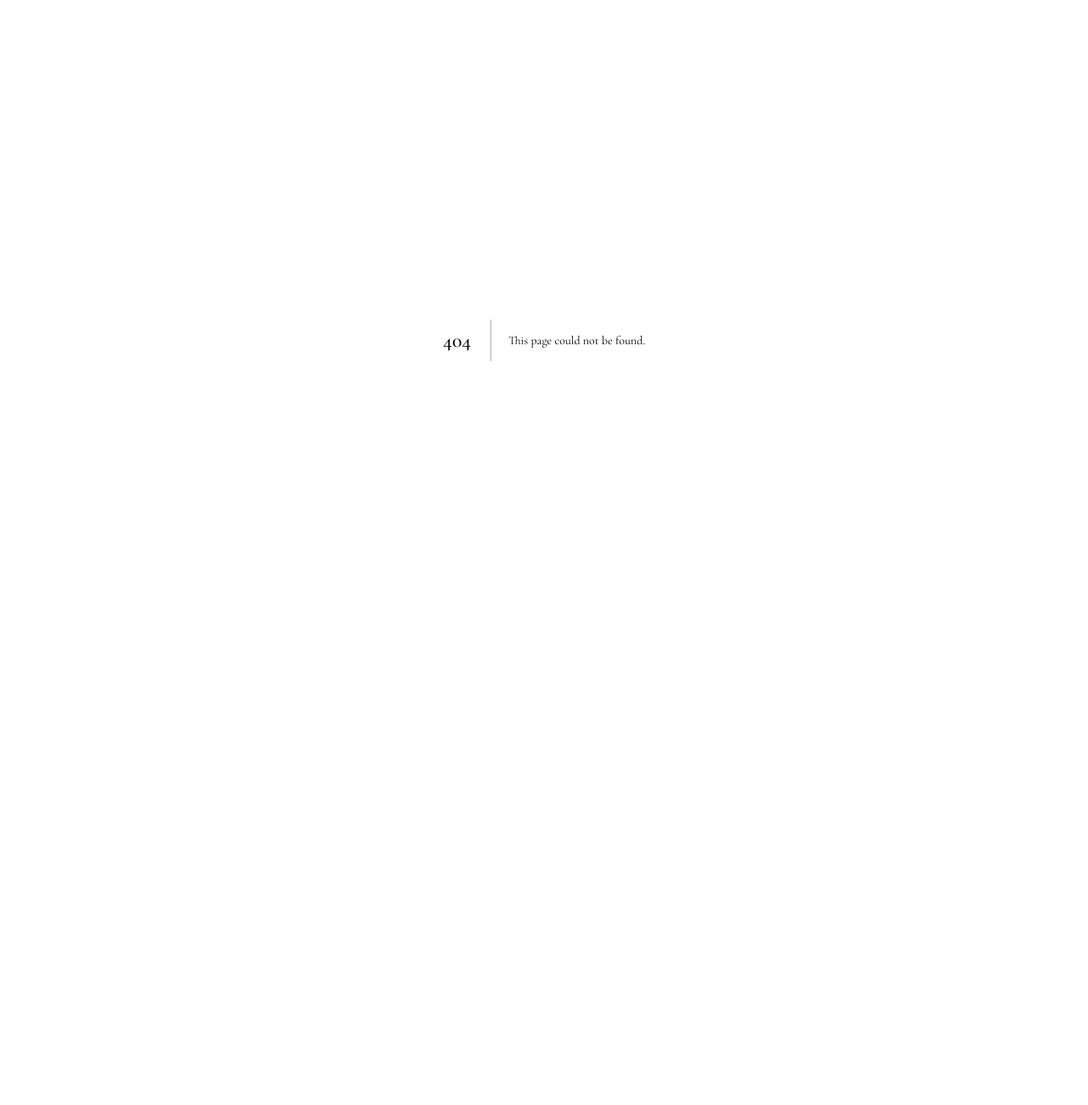
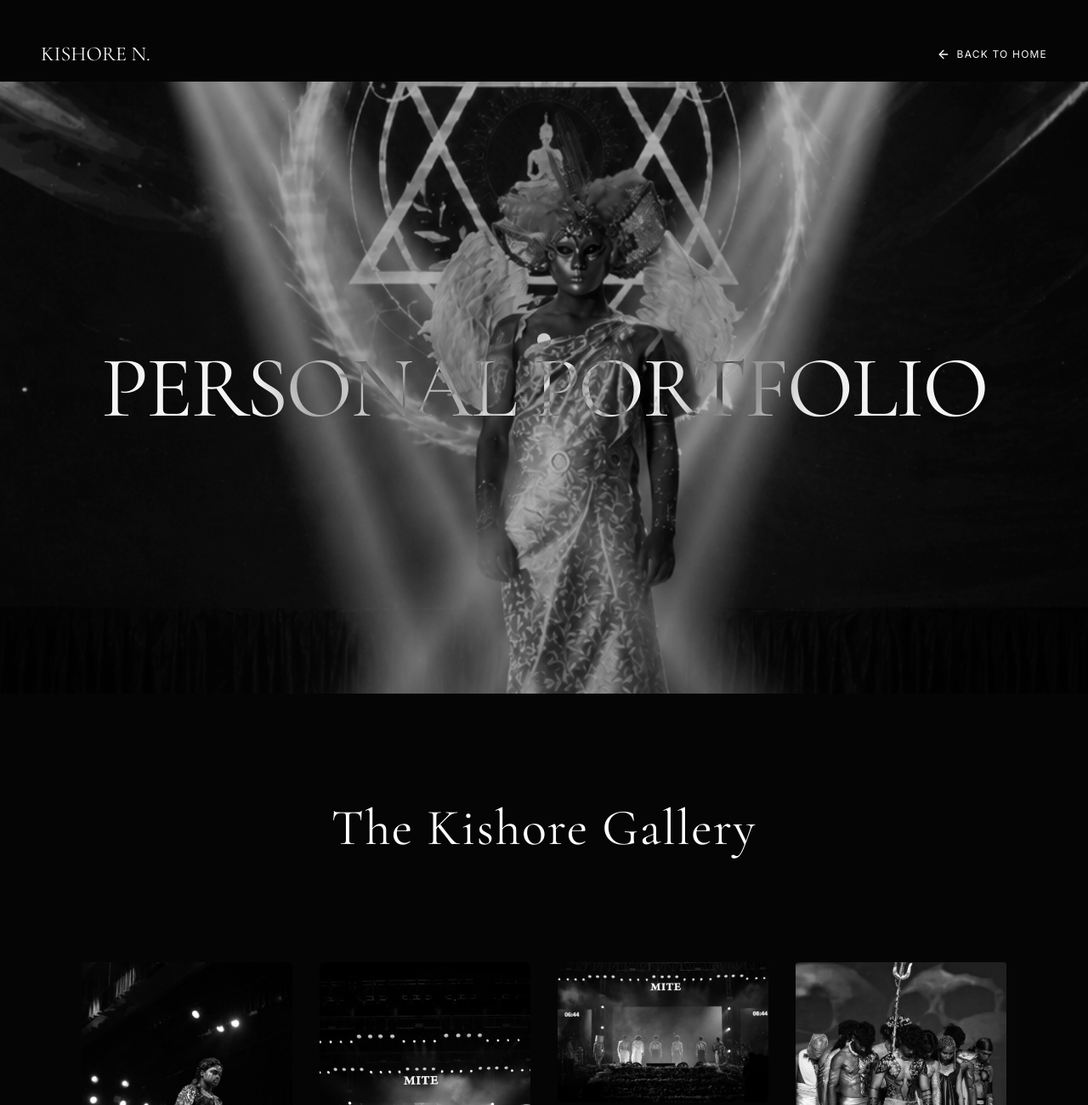
Before and after one commit to nj-dotin/tempStore, a Next.js app: page /personal-portfolio in a window 1280 px wide. Before the commit this address had no page. Shown: the top 1300 px of the page at 85% size. Before the commit the page ends 800 px from the top, so only its background shows below. Built offline with nearby package versions, Linux system fonts and the light colour scheme.

Commit message:
feat: implement custom interactive cursor and add experience and gallery components with GSAP animations

```diff
--- /dev/null
+++ b/src/app/personal-portfolio/page.tsx
@@ -0,0 +1,137 @@
+'use client';
+import { useEffect, useRef } from 'react';
+import Image from 'next/image';
+import Link from 'next/link';
+import gsap from 'gsap';
+import { ScrollTrigger } from 'gsap/ScrollTrigger';
+import CustomCursor from '@/components/CustomCursor';
+
+gsap.registerPlugin(ScrollTrigger);
+
+export default function PersonalPortfolio() {
+  const containerRef = useRef<HTMLDivElement>(null);
+
+  useEffect(() => {
+    // Parallax on scroll for the hero image
+    gsap.to('.portfolio-hero-img', {
+      yPercent: 20,
+      ease: 'none',
+      scrollTrigger: {
+        trigger: '.portfolio-hero',
+        start: 'top top',
+        end: 'bottom top',
+        scrub: true,
+      }
+    });
+
+    // Reveal animation for grid items
+    const items = document.querySelectorAll('.grid-item');
+    items.forEach((item) => {
+      gsap.fromTo(item,
+        { y: 50, opacity: 0 },
+        {
+          y: 0,
+          opacity: 1,
+          duration: 1,
+          ease: 'power3.out',
+          scrollTrigger: {
+            trigger: item,
+            start: 'top 85%',
+          }
+        }
+      );
+    });
+  }, []);
+
+  // Use the remaining images for the collage
+  const gridImages = [
+    '/portfolio-3.jpeg',
+    '/portfolio-4.jpeg',
+    '/portfolio-5.jpeg',
+    '/portfolio-6.jpeg',
+    '/portfolio-7.jpeg',
+    '/portfolio-8.jpeg',
+    '/portfolio-9.jpeg',
+    '/portfolio-10.jpeg',
+    '/portfolio-11.jpeg',
+    '/portfolio-12.jpeg',
+    '/portfolio-14.jpeg',
+    '/portfolio-15.jpeg',
+    '/portfolio-16.jpeg',
+    '/portfolio-17.jpeg',
+  ];
+
+  return (
+    <>
+      <CustomCursor />
+      <main className="bg-black min-h-screen text-white pt-24" ref={containerRef}>
+        <nav className="fixed top-0 left-0 w-full p-6 md:p-12 z-50 flex justify-between items-center mix-blend-difference text-white">
+          <Link href="/" className="font-serif text-xl md:text-2xl hover:opacity-70 transition-opacity">
+            KISHORE N.
+          </Link>
+          <Link href="/" className="font-sans text-[10px] md:text-xs uppercase tracking-widest hover:opacity-70 transition-opacity flex items-center gap-2">
+            <svg width="16" height="16" viewBox="0 0 24 24" fill="none" stroke="currentColor" strokeWidth="2" strokeLinecap="round" strokeLinejoin="round">
+              <line x1="19" y1="12" x2="5" y2="12"></line>
+              <polyline points="12 19 5 12 12 5"></polyline>
+            </svg>
+            BACK TO HOME
+          </Link>
+        </nav>
+
+        <section className="portfolio-hero relative w-full h-[70vh] md:h-[90vh] overflow-hidden" data-cursor-type="eye">
+          <Image
+            src="/portfolio-1.png"
+            alt="Hero"
+            fill
+            priority
+            className="portfolio-hero-img object-cover opacity-90 scale-110 grayscale"
+          />
+          <div className="absolute inset-0 flex flex-col items-center justify-center pointer-events-none bg-black/20">
+            <h1 className="text-5xl md:text-[8vw] font-serif uppercase tracking-tight text-white leading-none px-4 text-center mix-blend-difference">
+              Personal Portfolio
+            </h1>
+          </div>
+        </section>
+
+        <section className="py-24 md:py-32 px-4 md:px-12 lg:px-24">
+          <div className="text-center mb-20 md:mb-32">
+            <h2 className="text-4xl md:text-6xl font-serif text-white tracking-wide">The Kishore Gallery</h2>
+          </div>
+
+          <div className="columns-1 sm:columns-2 md:columns-3 lg:columns-4 gap-4 md:gap-8 space-y-4 md:space-y-8">
+            {gridImages.map((src, idx) => (
+              <div
+                key={idx}
+                className="grid-item relative w-full overflow-hidden break-inside-avoid group rounded-sm bg-zinc-900"
+                data-cursor="hover"
+                data-cursor-text="ZOOM"
+              >
+                <Image
+                  src={src}
+                  alt={`Portfolio ${idx}`}
+                  width={800}
+                  height={1200}
+                  className="w-full h-auto object-cover transition-transform duration-[1.5s] ease-[cubic-bezier(0.19,1,0.22,1)] group-hover:scale-[1.05] grayscale group-hover:grayscale-0"
+                />
+              </div>
+            ))}
+          </div>
+        </section>
+
+        <footer className="py-12 border-t border-zinc-900 text-center flex flex-col items-center">
+          <p className="text-zinc-500 font-sans text-xs tracking-widest uppercase mb-4">
+            END OF GALLERY
+          </p>
+          <div className="w-8 h-8 bg-white rounded-full flex items-center justify-center" data-cursor="hover">
+            <Link href="/">
+               <svg width="14" height="14" viewBox="0 0 24 24" fill="none" stroke="black" strokeWidth="2" strokeLinecap="round" strokeLinejoin="round" className="transform -rotate-90">
+                 <line x1="5" y1="12" x2="19" y2="12"></line>
+                 <polyline points="12 5 19 12 12 19"></polyline>
+               </svg>
+            </Link>
+          </div>
+        </footer>
+      </main>
+    </>
+  );
+}
--- a/src/components/CustomCursor.tsx
+++ b/src/components/CustomCursor.tsx
@@ -44,8 +44,21 @@ export default function CustomCursor() {
 
       if (cursorTarget) {
         const cursorText = cursorTarget.getAttribute('data-cursor-text');
+        const cursorType = cursorTarget.getAttribute('data-cursor-type');
 
-        if (cursorText) {
+        if (cursorType === 'eye') {
+          gsap.to(cursor, {
+            width: 80,
+            height: 80,
+            backgroundColor: 'transparent',
+            border: 'none',
+            mixBlendMode: 'normal',
+            duration: 0.3,
+            ease: "power2.out"
+          });
+          gsap.to('#eye-cursor-content', { opacity: 1, scale: 1, duration: 0.3 });
+          gsap.to(label, { opacity: 0, duration: 0.1 });
+        } else if (cursorText) {
           label.textContent = cursorText;
           gsap.to(cursor, {
             width: 80,
@@ -70,6 +83,7 @@ export default function CustomCursor() {
       } else {
         // Reset
         label.textContent = '';
+        gsap.to('#eye-cursor-content', { opacity: 0, scale: 0, duration: 0.2 });
         gsap.to(cursor, {
           width: 16,
           height: 16,
@@ -107,7 +121,24 @@ export default function CustomCursor() {
       className="fixed top-0 left-0 w-4 h-4 bg-white rounded-full pointer-events-none z-[100] flex items-center justify-center mix-blend-difference"
       style={{ willChange: 'transform, width, height' }}
     >
-      <span ref={cursorLabelRef} className="text-[10px] font-sans font-bold text-black uppercase opacity-0 tracking-wider pointer-events-none"></span>
+      <span ref={cursorLabelRef} className="absolute text-[10px] font-sans font-bold text-black uppercase opacity-0 tracking-wider pointer-events-none whitespace-nowrap"></span>
+
+      <div className="absolute inset-0 flex items-center justify-center opacity-0 scale-0" id="eye-cursor-content">
+        <svg viewBox="0 0 100 100" className="w-[180%] h-[180%] absolute animate-[spin_8s_linear_infinite] text-white">
+          <path id="cursorTextPath" d="M 50, 50 m -35, 0 a 35,35 0 1,1 70,0 a 35,35 0 1,1 -70,0" fill="none" />
+          <text className="text-[10px] font-sans tracking-[0.25em] uppercase fill-current">
+            <textPath href="#cursorTextPath" startOffset="0%">
+              THIS IS KISHORE PORTFOLIO • THIS IS KISHORE PORTFOLIO •
+            </textPath>
+          </text>
+        </svg>
+        <div className="w-full h-full bg-white rounded-full flex items-center justify-center z-10">
+          <svg viewBox="0 0 24 24" fill="black" className="w-1/2 h-1/2">
+             <path d="M12 4.5C7 4.5 2.73 7.61 1 12.5c1.73 4.89 6 8 11 8s9.27-3.11 11-8c-1.73-4.89-6-8-11-8zm0 13c-2.76 0-5-2.24-5-5s2.24-5 5-5 5 2.24 5 5-2.24 5-5 5z"/>
+             <circle cx="12" cy="12.5" r="3" fill="black"/>
+          </svg>
+        </div>
+      </div>
     </div>
   );
 }
--- a/src/components/Experience.tsx
+++ b/src/components/Experience.tsx
@@ -3,6 +3,7 @@ import { useEffect, useRef } from 'react';
 import gsap from 'gsap';
 import { ScrollTrigger } from 'gsap/ScrollTrigger';
 import Image from 'next/image';
+import Link from 'next/link';
 import EyeTracker from './animations/EyeTracker';
 
 gsap.registerPlugin(ScrollTrigger);
@@ -69,9 +70,10 @@ export default function Experience() {
 
       {/* Large Project Feature */}
       <div className="w-full px-6 md:px-12 lg:px-24">
-        <div
-          ref={featureWrapperRef}
-          className="relative w-full aspect-video md:aspect-[21/9] bg-zinc-900 overflow-hidden group cursor-pointer"
+        <Link
+          href="/personal-portfolio"
+          ref={featureWrapperRef as any}
+          className="relative w-full aspect-video md:aspect-[21/9] bg-zinc-900 overflow-hidden group cursor-pointer block"
           data-cursor="hover"
           style={{ clipPath: 'inset(50% 50% 50% 50%)' }}
         >
@@ -87,7 +89,7 @@ export default function Experience() {
               <EyeTracker />
             </div>
           </div>
-        </div>
+        </Link>
 
         {/* Project Meta Info */}
         <div className="flex justify-between items-center py-6 border-b border-zinc-800 text-xs md:text-sm font-sans tracking-widest uppercase text-zinc-400">
--- a/src/components/Gallery.tsx
+++ b/src/components/Gallery.tsx
@@ -3,6 +3,7 @@ import { useEffect, useRef } from 'react';
 import gsap from 'gsap';
 import { ScrollTrigger } from 'gsap/ScrollTrigger';
 import Image from 'next/image';
+import { useState } from 'react';
 
 gsap.registerPlugin(ScrollTrigger);
 
@@ -16,7 +17,8 @@ const projects = [
 export default function Gallery() {
   const sectionRef = useRef<HTMLElement>(null);
   const titleRef = useRef<HTMLHeadingElement>(null);
-  const gridRefs = useRef<(HTMLDivElement | null)[]>([]);
+  const gridRefs = useRef<(HTMLElement | null)[]>([]);
+  const [selectedImage, setSelectedImage] = useState<string | null>(null);
 
   useEffect(() => {
     // Title reveal
@@ -86,8 +88,9 @@ export default function Gallery() {
         {projects.map((project, index) => (
           <div
             key={index}
+            onClick={() => setSelectedImage(project.image)}
             ref={el => { gridRefs.current[index] = el; }}
-            className="relative w-full aspect-[4/5] overflow-hidden bg-zinc-900 group"
+            className="relative w-full aspect-[4/5] overflow-hidden bg-zinc-900 group block cursor-pointer"
             data-cursor="hover" data-cursor-text="VIEW"
             style={{ clipPath: 'inset(0 100% 0 0)' }}
           >
@@ -107,6 +110,25 @@ export default function Gallery() {
           </div>
         ))}
       </div>
+
+      {/* Fullscreen Lightbox Overlay */}
+      {selectedImage && (
+        <div
+          className="fixed inset-0 z-[100] flex items-center justify-center bg-black/95 backdrop-blur-sm cursor-pointer p-4 md:p-12"
+          onClick={() => setSelectedImage(null)}
+          data-cursor="hover"
+          data-cursor-text="CLOSE"
+        >
+          <div className="relative w-full max-w-5xl h-full animate-in fade-in zoom-in-95 duration-500">
+            <Image
+              src={selectedImage}
+              alt="Expanded view"
+              fill
+              className="object-contain"
+            />
+          </div>
+        </div>
+      )}
     </section>
   );
 }
```
